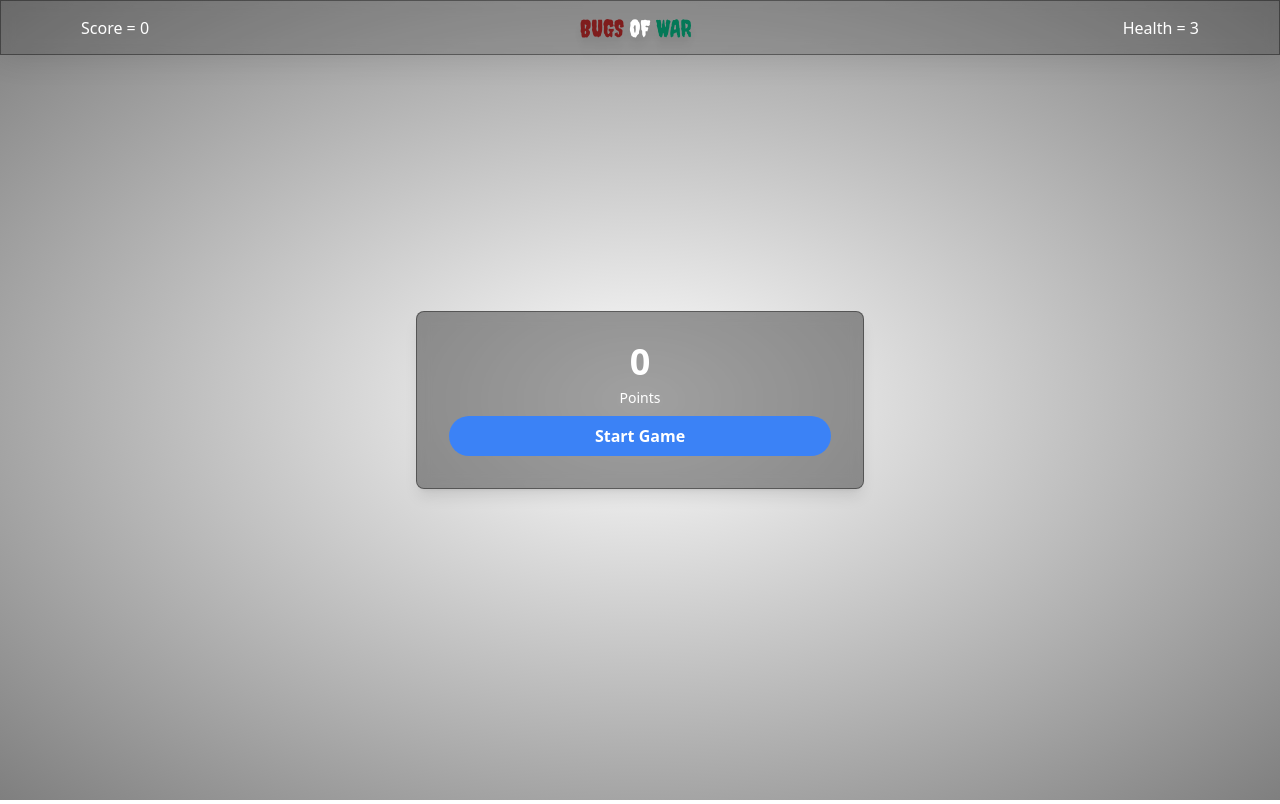
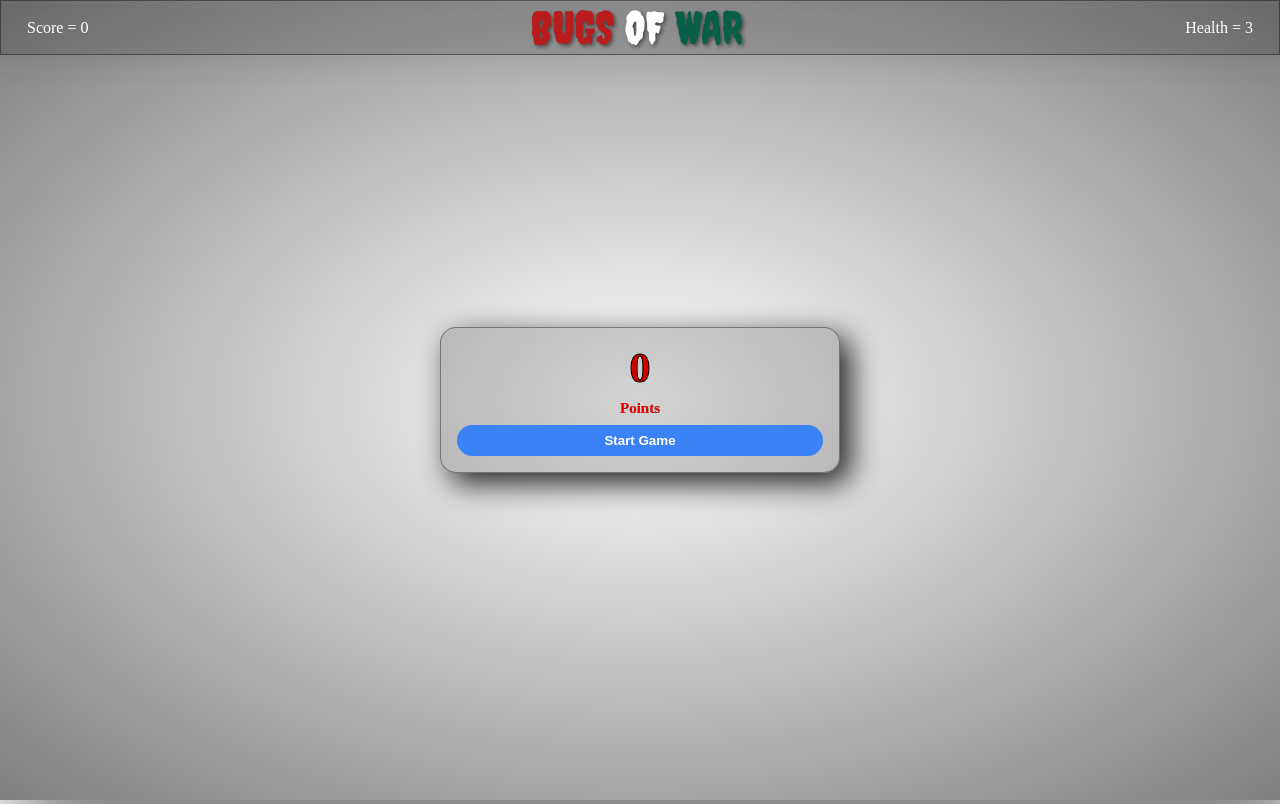
Before and after one commit to Dev-ArihantJain/BUGS_OF_WAR, a plain HTML site: page index.html in a window 1280 px wide. Drawn offline with nearby package versions, Linux system fonts and the light colour scheme.

Commit message:
tailwind to css

```diff
--- a/index.css
+++ b/index.css
@@ -1,4 +1,102 @@
 @import url('https://fonts.googleapis.com/css2?family=Creepster&display=swap');
+
+*,
+*::before,
+*::after {
+    box-sizing: border-box;
+}
+
+body {
+    margin: 0;
+    padding: 0;
+    width: 100vw;
+    height: 100%;
+    overflow: hidden;
+}
+
+canvas {
+    margin: 0;
+    padding: 0;
+    background: radial-gradient(rgba(255, 255, 255, 0.5), 50%, rgba(0, 0, 0, 0.5));
+}
+
+.select-none {
+    user-select: none;
+}
+
+.header {
+    top: 0;
+    left: 0;
+    height: 55px;
+    position: absolute;
+    width: 100%;
+    margin: auto 0;
+    vertical-align: middle;
+    padding-left: 6px;
+    padding-right: 6px;
+    background: rgba(0, 0, 0, 0.17);
+    box-shadow: 0 4px 30px rgba(0, 0, 0, 0.1);
+    backdrop-filter: blur(6.3px);
+    -webkit-backdrop-filter: blur(6.3px);
+    border: 1px solid rgba(0, 0, 0, 0.39);
+    text-align: center;
+    color: white;
+}
+
+.header-inner {
+    width: 100%;
+    height: 100%;
+    margin: auto;
+    align-items: center;
+    justify-content: space-between;
+    color: white;
+}
+
+.nav {
+    display: flex;
+    vertical-align: middle;
+    align-items: center;
+    height: 100%;
+    justify-content: space-between;
+}
+
+.ul {
+    margin: 0;
+    padding: 0;
+}
+
+.li {
+    list-style: none;
+}
+
+.heading {
+    font-family: 'Creepster', system-ui;
+    font-weight: 400;
+    font-size: calc(2vw + 20px);
+    padding: 20px;
+}
+
+#score {
+    padding: 20px;
+}
+
+#health {
+    padding: 20px;
+}
+
+.heading-red {
+    color: #b91c1c;
+    text-shadow: 2px 2px 4px rgba(0, 0, 0, 0.5);
+}
+
+.heading-drop {
+    text-shadow: 2px 2px 4px rgba(0, 0, 0, 0.5);
+}
+
+.heading-green {
+    color: #065f46;
+    text-shadow: 2px 2px 4px rgba(0, 0, 0, 0.5);
+}
 
 @media (max-width: 640px) {
     .heading {
@@ -6,53 +104,64 @@
     }
 }
 
-canvas {
-    margin: 0;
-    padding: 0;
-    /* border: 1px solid black; */
-    background: radial-gradient(rgba(255, 255, 255, 0.5), 50%, rgba(0, 0, 0, 0.5));
-
+@media (max-width: 365px) {
+    .heading {
+        width: 150%;
+    }
 }
 
-body {
-    margin: 0;
-    padding: 0;
-    width: 100vw;
-    height: 100%;
-    overflow-x: hidden;
+.overlay {
+    position: fixed;
+    inset: 0;
+    display: flex;
+    align-items: center;
+    justify-content: center;
+    box-shadow: 20px 30px 80px rgba(0, 0, 0, 0.6);
 }
 
-*,
-*::before,
-*::after {
-    box-sizing: border-box;
-}
-
-.header {
-    width: -webkit-fill-available;
+.overlay-inner {
+    max-width: 400px;
+    width: 100%;
+    text-align: center;
+    padding: 16px;
+    border-radius: 16px;
     background: rgba(0, 0, 0, 0.17);
-    /* border-radius: 16px; */
-    box-shadow: 0 4px 30px rgba(0, 0, 0, 0.1);
-    backdrop-filter: blur(6.3px);
-    -webkit-backdrop-filter: blur(6.3px);
+    box-shadow: 10px 10px 30px rgba(0, 0, 0, 0.872);
+    backdrop-filter: blur(12px);
+    -webkit-backdrop-filter: blur(10.3px);
     border: 1px solid rgba(0, 0, 0, 0.39);
 }
 
-.overlay {
-    background: rgba(0, 0, 0, 0.37);
-    border-radius: 16px;
-    box-shadow: 0 4px 30px rgba(0, 0, 0, 0.1);
-    backdrop-filter: blur(6.3px);
-    -webkit-backdrop-filter: blur(10.3px);
-    border: 1px solid rgba(0, 0, 0, 0.39);
-    box-shadow: 20px 30px 80px rgba(0, 0, 0, 0.6);
+.overlay-score {
+    font-size: 42px;
+    font-weight: bold;
+    margin: 0;
+    color: rgb(212, 0, 0);
+    -webkit-text-stroke-width: 1px;
+    -webkit-text-stroke-color: rgb(0, 0, 0);
 }
 
-.heading {
-    font-family: "Creepster", system-ui;
-    font-weight: 400;
-    font-style: large;
-    font-size: calc(2vw + 20px);
-    ;
+.overlay-points {
+    font-size: 15px;
+    font-weight: 900;
+    margin: 8px 0;
+    font-weight: bold;
+    color: rgb(255, 0, 0);
+    -webkit-text-stroke-width: 0.01em;
+    -webkit-text-stroke-color: rgb(0, 0, 0);
+}
 
+.start-button {
+    background-color: #3b82f6;
+    color: white;
+    width: 100%;
+    border-radius: 9999px;
+    font-weight: bold;
+    padding: 8px 16px;
+    border: none;
+    cursor: pointer;
 }
+
+.start-button:hover {
+    background-color: #2563eb;
+}
--- a/index.html
+++ b/index.html
@@ -4,48 +4,40 @@
 <head>
     <meta charset="UTF-8">
     <meta name="viewport" content="width=device-width, initial-scale=1.0">
-    <title>canvas</title>
+    <title>Canvas Game</title>
     <link rel="stylesheet" href="index.css">
-    <script src="https://cdn.tailwindcss.com"></script>
 </head>
 
 <body>
     <div class="select-none">
-        <header
-            class="header top-0 left-0 h-[55px] absolute alint-middle width-screen mx-auto sm:px-20 px-6 text-white">
-            <div class="width-full mx-auto h-full text-white">
-                <nav class="flex alint-middle items-center h-full justify-between ">
+        <header class="header">
+            <div class="header-inner">
+                <nav class="nav">
                     <ul id="score" class="li">Score = 0</ul>
-                    <ul class=" heading li text-[1.5rem] ">
-                        <span class="text-red-900 drop-shadow-xl">BUGS</span>
-                        <span class="drop-shadow-xl">OF</span>
-                        <span class="text-emerald-700 drop-shadow-xl">WAR</span>
+                    <ul class="heading li">
+                        <span class="heading-red">BUGS</span>
+                        <span class="heading-drop">OF</span>
+                        <span class="heading-green">WAR</span>
                     </ul>
                     <ul id="health" class="li">Health = 3</ul>
                 </nav>
             </div>
         </header>
         <canvas></canvas>
-        <div id="overlay" class="fixed inset-0 flex items-center justify-center">
-            <div class="overlay max-w-md w-full text-center p-8 rounded-lg shadow-lg">
-                <h1 class="text-4xl font-bold leading-none"> <span class="text-white" id="totalScore">0</span> </h1>
-                <p class="text-sm text-white m-2">Points</p>
+        <div id="overlay" class="overlay">
+            <div class="overlay-inner">
+                <h1 class="overlay-score"><span id="totalScore">0</span></h1>
+                <p class="overlay-points">Points</p>
                 <div>
-                    <button id="startBtn"
-                        class="bg-blue-500 hover:bg-blue-700 text-white w-full rounded-full font-bold py-2 px-4 rounded">Start
-                        Game</button>
+                    <button id="startBtn" class="start-button">Start Game</button>
                 </div>
             </div>
         </div>
-
-
     </div>
-
+    <script type="module" src="index.js"></script>
+    <script src="https://cdnjs.cloudflare.com/ajax/libs/gsap/3.12.5/gsap.min.js"
+        integrity="sha512-7eHRwcbYkK4d9g/6tD/mhkf++eoTHwpNM9woBxtPUBWm67zeAfFC+HrdoE2GanKeocly/VxeLvIqwvCdk7qScg=="
+        crossorigin="anonymous" referrerpolicy="no-referrer"></script>
 </body>
-<script type="module" src="index.js"></script>
-<!-- <script type="module" src="dat.gui.module.js"></script>  -->
-<script src="https://cdnjs.cloudflare.com/ajax/libs/gsap/3.12.5/gsap.min.js"
-    integrity="sha512-7eHRwcbYkK4d9g/6tD/mhkf++eoTHwpNM9woBxtPUBWm67zeAfFC+HrdoE2GanKeocly/VxeLvIqwvCdk7qScg=="
-    crossorigin="anonymous" referrerpolicy="no-referrer"></script>
 
 </html>
```
